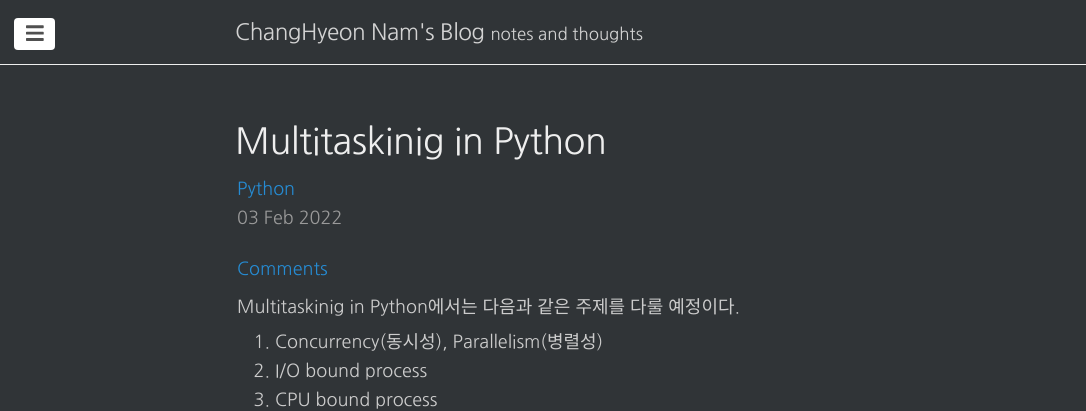
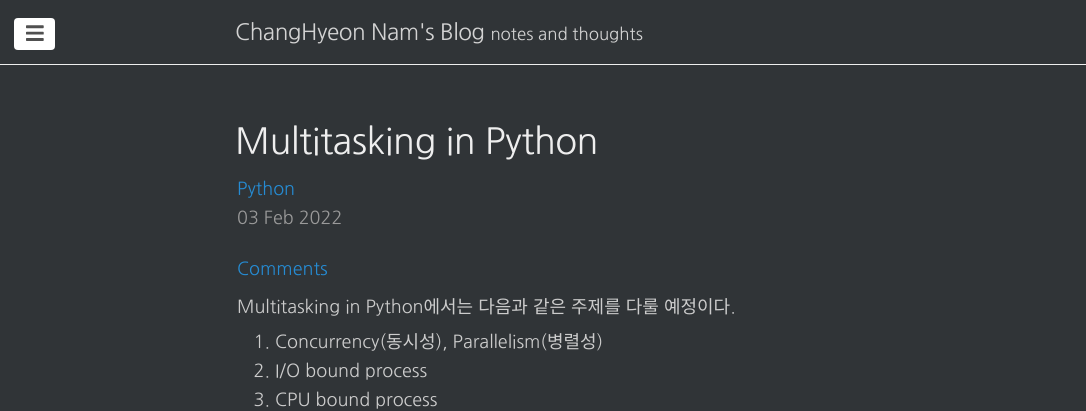
Before and after one commit to changhyeonnam/changhyeonnam.github.io, a Jekyll site: the page built from _posts/2022/2022-2-3-multitasking.md, in a window 1280 px wide and 900 px high. Shown: the top 411 px of the window, without its empty margins (0-1086 px from the left). Built offline with Jekyll 4.4.1, drawn with Linux system fonts in a browser that asks for light colours; nearby versions of some CDN libraries; our own code applies the rules of GitHub Pages for plain Markdown files; comment, search, counter and statistics services are not loaded.

Commit message:
update mt.md

```diff
--- a/_posts/2022/2022-2-3-multitasking.md
+++ b/_posts/2022/2022-2-3-multitasking.md
@@ -1,5 +1,5 @@
 ---
-title: Multitaskinig  in Python
+title: Multitasking  in Python
 Created: January 29, 2022 7:05 PM
 tags:
     - Python
@@ -10,7 +10,7 @@ sitemap :
   priority : 1.0
 ---
 
-Multitaskinig  in Python에서는 다음과 같은 주제를 다룰 예정이다.
+Multitasking  in Python에서는 다음과 같은 주제를 다룰 예정이다.
 
 1. Concurrency(동시성), Parallelism(병렬성)
 2. I/O bound process
```
